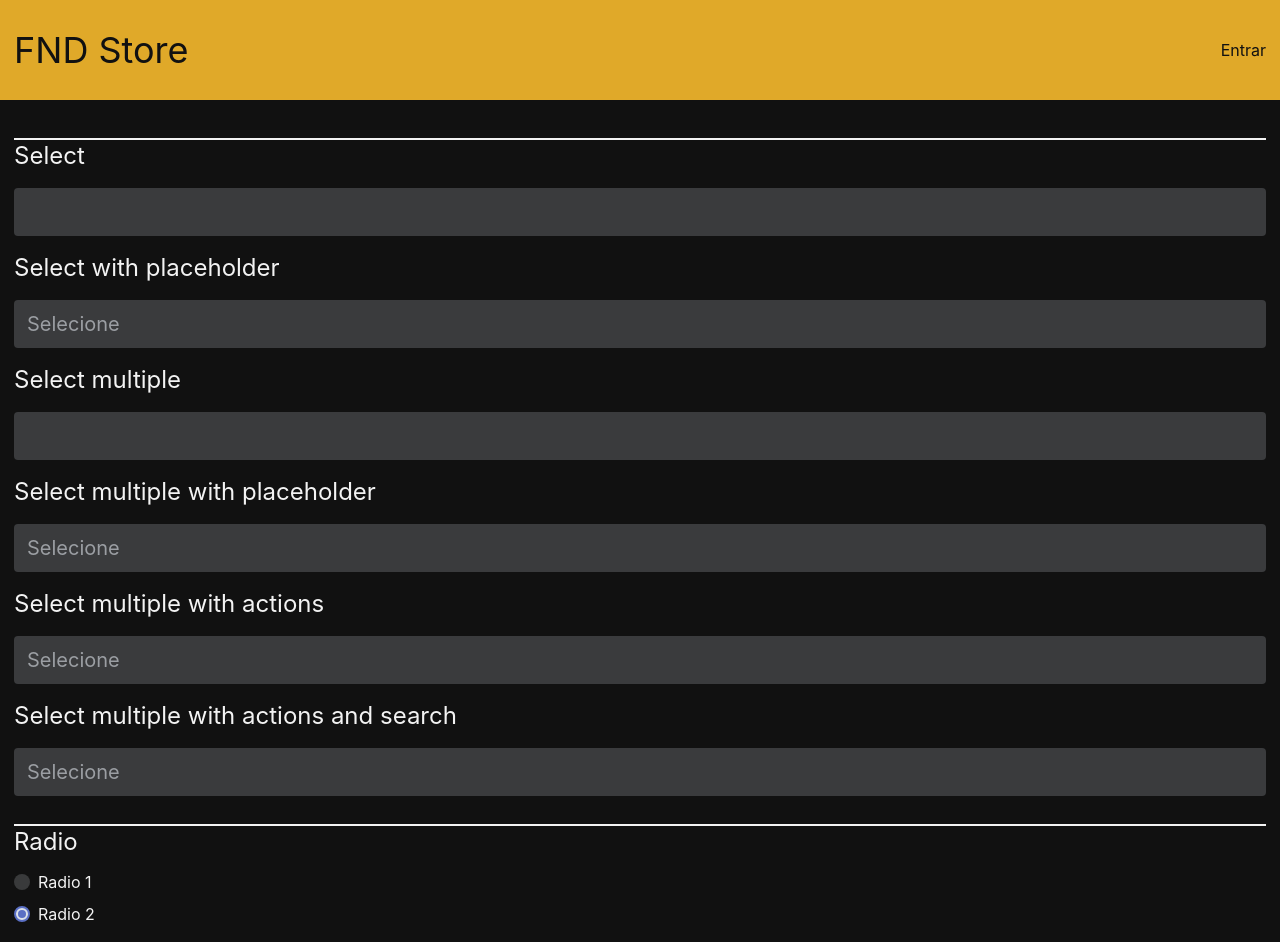
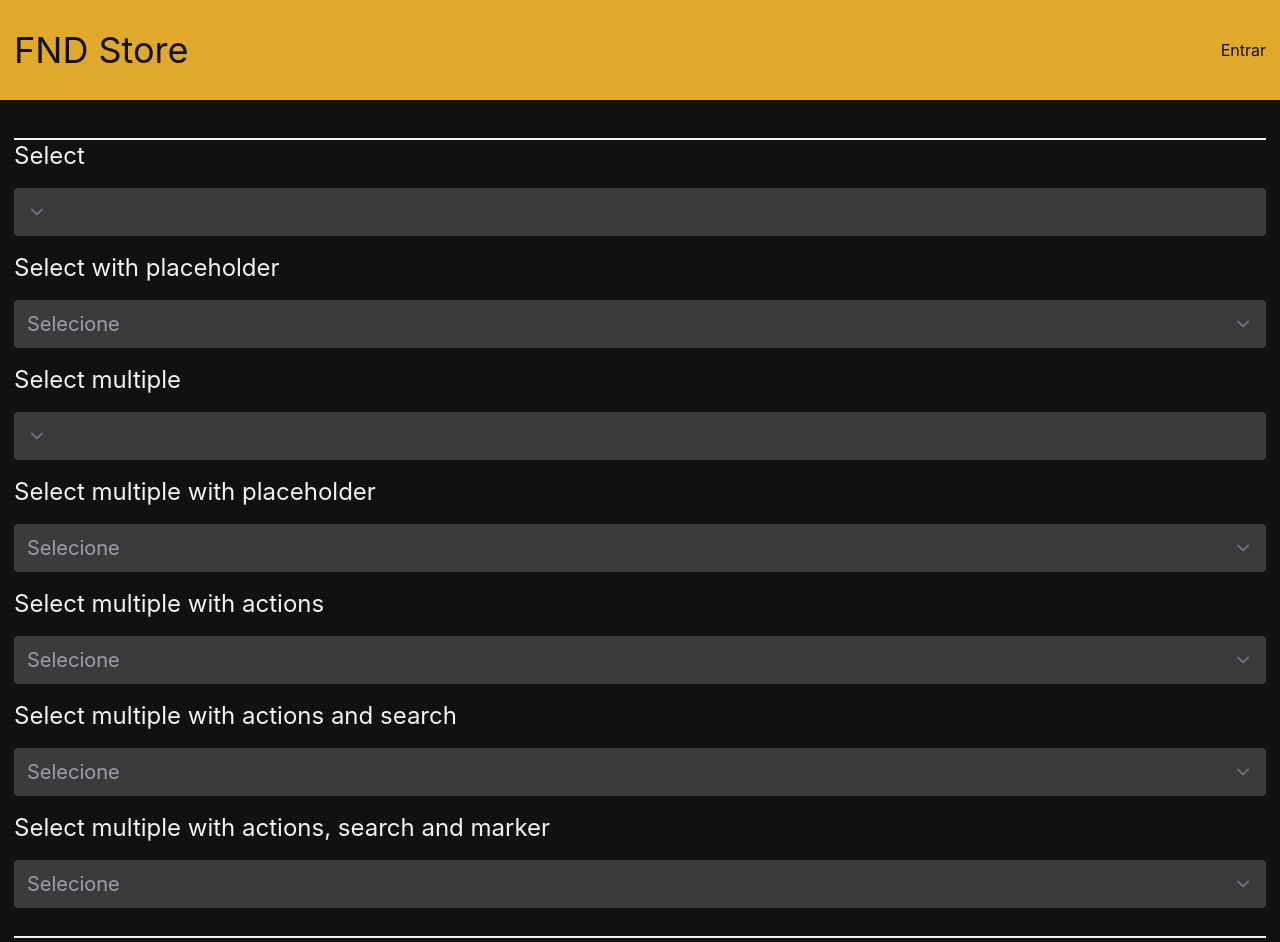
Before and after one commit to fndcaique/fnd-store-web-nextjs, a Next.js app: page /components in a window 1280 px wide. Shown: the top 942 px of the page. Built offline with nearby package versions, Linux system fonts and the light colour scheme.

Commit message:
feat: select chevron

```diff
--- a/src/components/form/select.tsx
+++ b/src/components/form/select.tsx
@@ -1,10 +1,12 @@
 import classNames from 'classnames';
 import React from 'react';
+import { FiChevronDown } from 'react-icons/fi';
 import { twMerge } from 'tailwind-merge';
 import { arrayEquals } from '../../utils/array-equals';
 import { isDefined } from '../../utils/functions';
 import { replaceSpecialCharacters } from '../../utils/replace-special-characters';
 import Button from './button';
+import Checkbox from './checkbox';
 import { SelectOption } from './option';
 
 export type SelectProps = React.SelectHTMLAttributes<HTMLSelectElement> & {
@@ -200,7 +202,7 @@ export default class Select extends React.Component<SelectProps, SelectState> {
 
   render() {
     const {
-      // marker,
+      marker,
       actions,
       search,
       options,
@@ -223,7 +225,6 @@ export default class Select extends React.Component<SelectProps, SelectState> {
       <div
         ref={this.ref}
         className={twMerge(classNames('select'), className)}
-        // [ngClass]="getSelectClasses()"
         role='combobox'
       >
         <div className='container relative'>
@@ -236,31 +237,29 @@ export default class Select extends React.Component<SelectProps, SelectState> {
                 : selectedOptions[0]?.value
             }
           ></select>
-          {/* {label &
-        (<label
-          // [for]="id"
-          className="label-text"
-        >
-          { label }
-        </label>)
-  } */}
           <button
-            className={classNames('input display text-left', { focus: open })}
+            className={twMerge(
+              classNames(
+                'input display group flex items-center justify-between text-left text-ellipsis overflow-hidden whitespace-nowrap',
+                { focus: open },
+                {
+                  placeholder: !display
+                }
+              )
+            )}
             onClick={this.toggleOptions}
-            // #button
             type='button'
           >
-            <p
-              // [ngClass]="{ placeholder: [null, undefined].includes(this.value) || this.value.length === 0 }"
-              className={classNames({ 'text-neutral-3': !display })}
-            >
-              {display || placeholder}
-            </p>
-            {/* <app-icon
-          [size]="18"
-          className="chevron-icon"
-          name="chevron-down"
-        ></app-icon> */}
+            {display || placeholder}
+            <FiChevronDown
+              // strokeWidth='1.5'
+              className={classNames(
+                'text-neutral-2 transition-all group-focus-within:text-accent-3',
+                {
+                  'text-accent-3 rotate-180': open
+                }
+              )}
+            />
           </button>
           <div
             className={classNames(
@@ -269,11 +268,9 @@ export default class Select extends React.Component<SelectProps, SelectState> {
                 'opacity-0 hidden': !open
               }
             )}
-            // [ngClass]="{ 'with-actions': actions }"
           >
             {search && (
               <div className='search flex overflow-hidden'>
-                {/* <app-icon name="search-custom"></app-icon> */}
                 <input
                   className='flex-1 py-3 px-5 border-none outline-none'
                   type='text'
@@ -287,22 +284,23 @@ export default class Select extends React.Component<SelectProps, SelectState> {
                 'options bg-neutral-1 cursor-pointer w-full h-fit max-h-36 flex flex-col gap-1 overflow-y-auto p-3',
                 { 'pb-1': actions }
               )}
-              // [ngClass]="{ search: search }"
             >
               {optionsToRender.map((option) => {
                 const { value, label } = option;
                 const key = `Option-${value}`;
+                const isSelected = this.isSelected(option.value);
                 return (
                   <li
                     key={key}
                     className={classNames(
-                      'option flex items-center justify-left text-sm py-3 px-2 rounded relative transition-all hover:bg-accent-1',
-                      { 'bg-primary-1': this.isSelected(option.value) }
+                      'option flex items-center justify-between gap-2 text-sm py-3 px-2 rounded relative transition-all hover:bg-accent-1',
+                      { 'bg-primary-1': isSelected }
                     )}
                     onClick={() => this.handleClickOption(option)}
                     role='option'
                   >
                     <span>{label}</span>
+                    {marker && <Checkbox checked={isSelected} />}
                   </li>
                 );
               })}
@@ -332,38 +330,3 @@ export default class Select extends React.Component<SelectProps, SelectState> {
     );
   }
 }
-
-export function ulOptions() {
-  return (
-    <ul
-      className='options'
-      // [ngClass]="{ search: search }"
-    >
-      {/* <ng-container *ngFor="let option of getFilteredOptions()"> */}
-
-      <li
-        // [ngClass]="{ selected: isSelected(option) }"
-        className='option'
-        // (click)="handleClickOption(option)"
-        role='none'
-      >
-        <span>{/* { option.display } */}</span>
-        {/* <ng-container *ngIf="marker === 'radio'">
-          <app-radio
-            withControl="false"
-            [id]="option.value"
-            [name]="option.value"
-            [checked]="isSelected(option)"
-          />
-        </ng-container>
-        <ng-container *ngIf="marker === 'checkbox'">
-          <app-checkbox
-            withControl="false"
-            [checked]="isSelected(option)"
-          />
-        </ng-container> */}
-      </li>
-      {/* </ng-container> */}
-    </ul>
-  );
-}
--- a/src/pages/components.tsx
+++ b/src/pages/components.tsx
@@ -300,6 +300,21 @@ export default function ComponentsPage() {
             }))}
             placeholder='Selecione'
           ></Select>
+          <h1 className='text-2xl'>
+            Select multiple with actions, search and marker
+          </h1>
+          <Select
+            onChange={(e) => console.log(e)}
+            multiple
+            actions
+            search
+            marker
+            options={numbersText.map((numberText) => ({
+              value: numberText,
+              label: numberText
+            }))}
+            placeholder='Selecione'
+          ></Select>
         </section>
       </Container>
     </Page>
--- a/src/styles/form-control.scss
+++ b/src/styles/form-control.scss
@@ -14,7 +14,8 @@
   outline-offset: 2px;
 
   // Chrome, Firefox, Opera, Safari 10.1+
-  &::placeholder {
+  &::placeholder,
+  &.placeholder {
     color: var(--neutral-3);
     opacity: 1; // Firefox
   }
@@ -35,7 +36,8 @@
       0px 0px 0.25rem 0.125rem var(--danger-1);
   }
 
-  &:focus, &.focus {
+  &:focus,
+  &.focus {
     border-radius: 0.25rem;
     border: 1px solid var(--accent-3);
     box-shadow: 0 0 0.25rem 0.125rem var(--accent-1);
```
